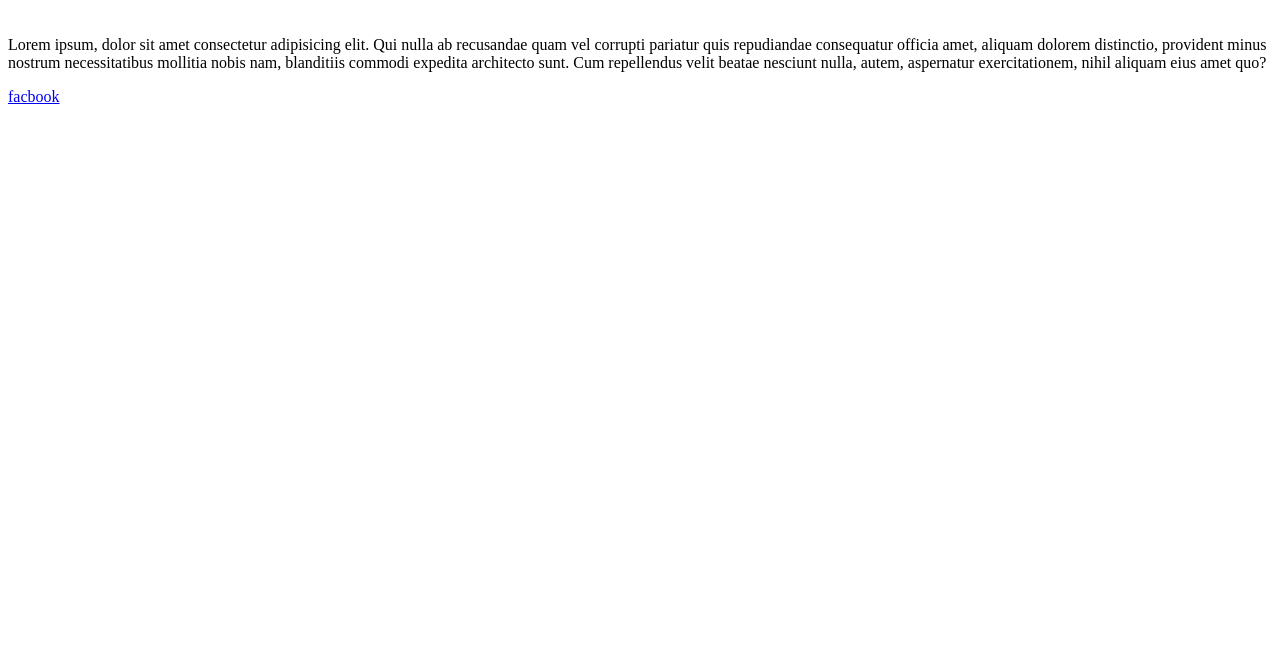
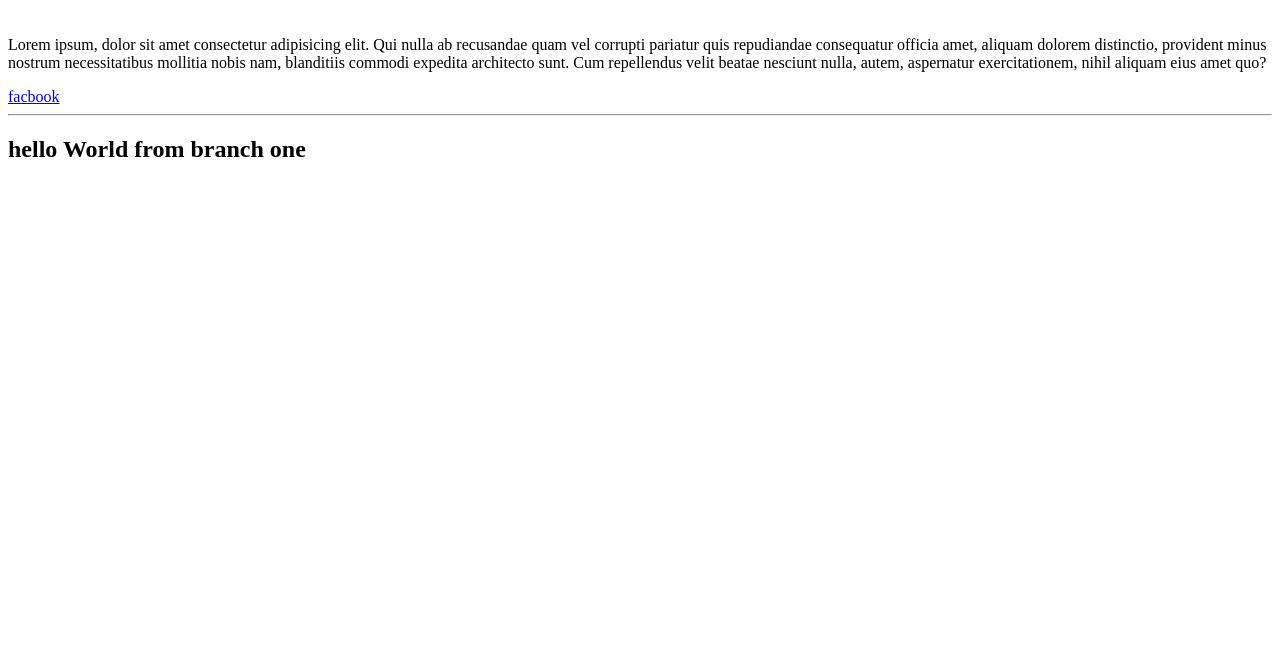
Before and after one commit to moshiur25524/html-demo-project, a plain HTML site: page index.html in a window 1280 px wide. Shown: the part 141-800 px from the top of the page. Drawn offline with Linux system fonts and the light colour scheme.

Commit message:
code changed in branch one

```diff
--- a/index.html
+++ b/index.html
@@ -11,5 +11,7 @@
     <h1>New Html Page after many days later</h1>
     <P>Lorem ipsum, dolor sit amet consectetur adipisicing elit. Qui nulla ab recusandae quam vel corrupti pariatur quis repudiandae consequatur officia amet, aliquam dolorem distinctio, provident minus nostrum necessitatibus mollitia nobis nam, blanditiis commodi expedita architecto sunt. Cum repellendus velit beatae nesciunt nulla, autem, aspernatur exercitationem, nihil aliquam eius amet quo?</P>
     <a href="#">facbook</a>
+    <hr>
+    <h2>hello World from branch one</h2>
 </body>
 </html>
```
